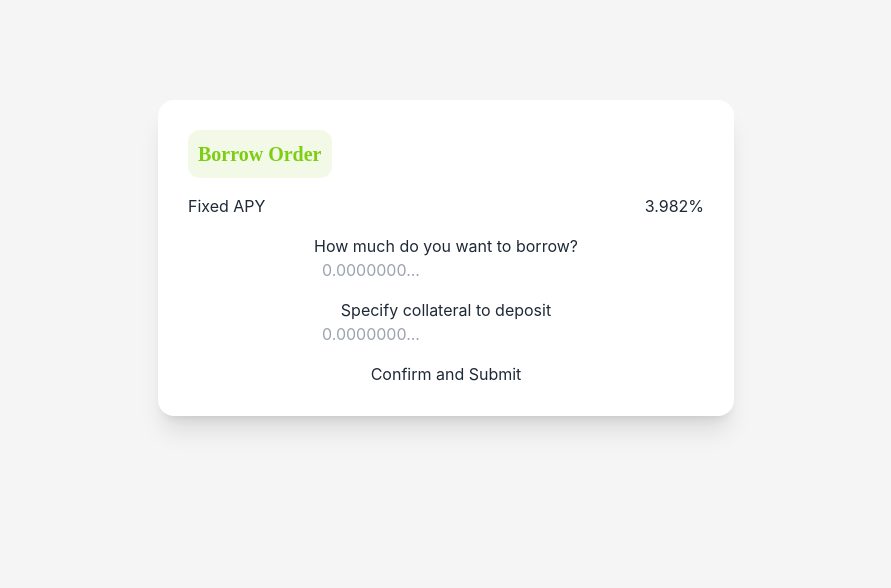
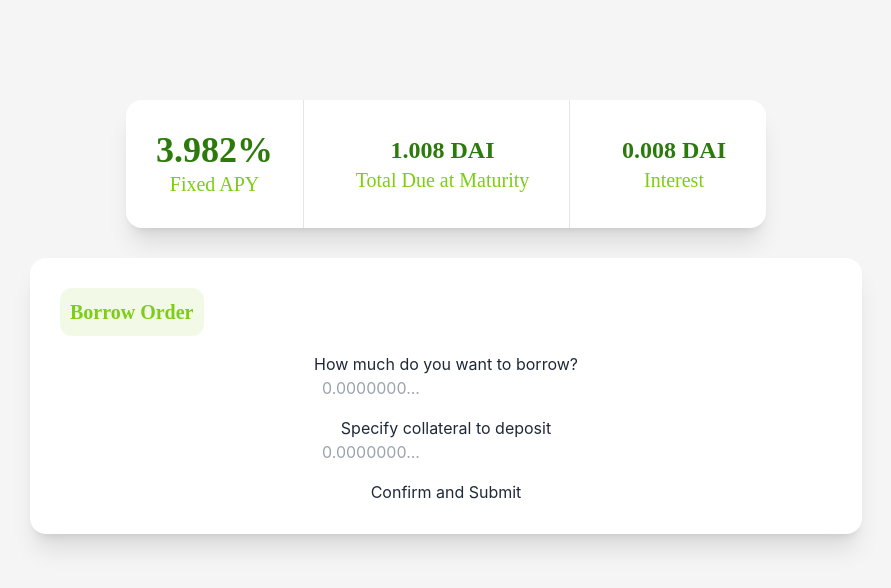
Before and after one commit to Ankush523/FlowFinance, a React (Create React App) app: page /borrow in a window 1280 px wide. Shown: the top 588 px of the page, without its empty margins (194-1085 px from the left). Built offline with nearby package versions, Linux system fonts and the light colour scheme.

Commit message:
apy details layout

```diff
--- a/src/components/Borrow.js
+++ b/src/components/Borrow.js
@@ -2,20 +2,31 @@ import React from 'react'
 
 const Borrow = () => {
   return (
-    <div className='bg-white2 py-[100px] flex flex-row justify-center items-center'>
-        <div className='w-[45%] h-[fit-content] bg-white1 shadow-xl rounded-2xl'>
+    <div className='bg-white2 py-[100px] flex flex-col justify-center items-center'>
+        <div className='w-[50%] h-[fit-content] bg-white1 shadow-xl rounded-2xl mb-[30px]'>
+            <div className='flex flex-row justify-between'>
+                <div  className='flex flex-col justify-center items-center border-r border-black1/10 py-[30px] px-[30px]'>
+                    <label className='font-poppins text-4xl font-semibold text-green3'>3.982%</label>
+                    <label className='font-poppins text-xl text-green1'>Fixed APY</label>
+                </div>
+                <div className='flex flex-col justify-center items-center border-r border-black1/10 py-[30px] px-[40px]'>
+                    <label className='font-poppins text-2xl font-semibold text-green3'>1.008 DAI</label>
+                    <label className='font-poppins text-xl text-green1'>Total Due at Maturity</label>
+                </div>
+                <div className='flex flex-col justify-center items-center py-[30px] px-[40px]'>
+                    <label className='font-poppins text-2xl font-semibold text-green3'>0.008 DAI</label>
+                    <label className='font-poppins text-xl text-green1'>Interest</label>
+                </div>
+            </div>
+        </div>
+
+        <div className='w-[65%] h-[fit-content] bg-white1 shadow-xl rounded-2xl'>
             <div className='flex flex-col px-[30px] space-y-4 py-[30px]'>
                 <label className='text-left bg-green1/10 w-[fit-content] p-[10px] rounded-xl text-green1 font-poppins font-semibold text-xl'>Borrow Order</label>
-                <div className='flex flex-row justify-between'>
-                    <label>Fixed APY</label>
-                    <label>3.982%</label>
-                </div>
-
                 <div className='flex flex-col'>
                     <label>How much do you want to borrow?</label>
                     <div>
                         <input className='' placeholder='0.0000000...'/>
-
                     </div>
                 </div>
 
@@ -23,7 +34,6 @@ const Borrow = () => {
                     <label>Specify collateral to deposit</label>
                     <div>
                         <input className='' placeholder='0.0000000...'/>
-
                     </div>
                 </div>
 
```
